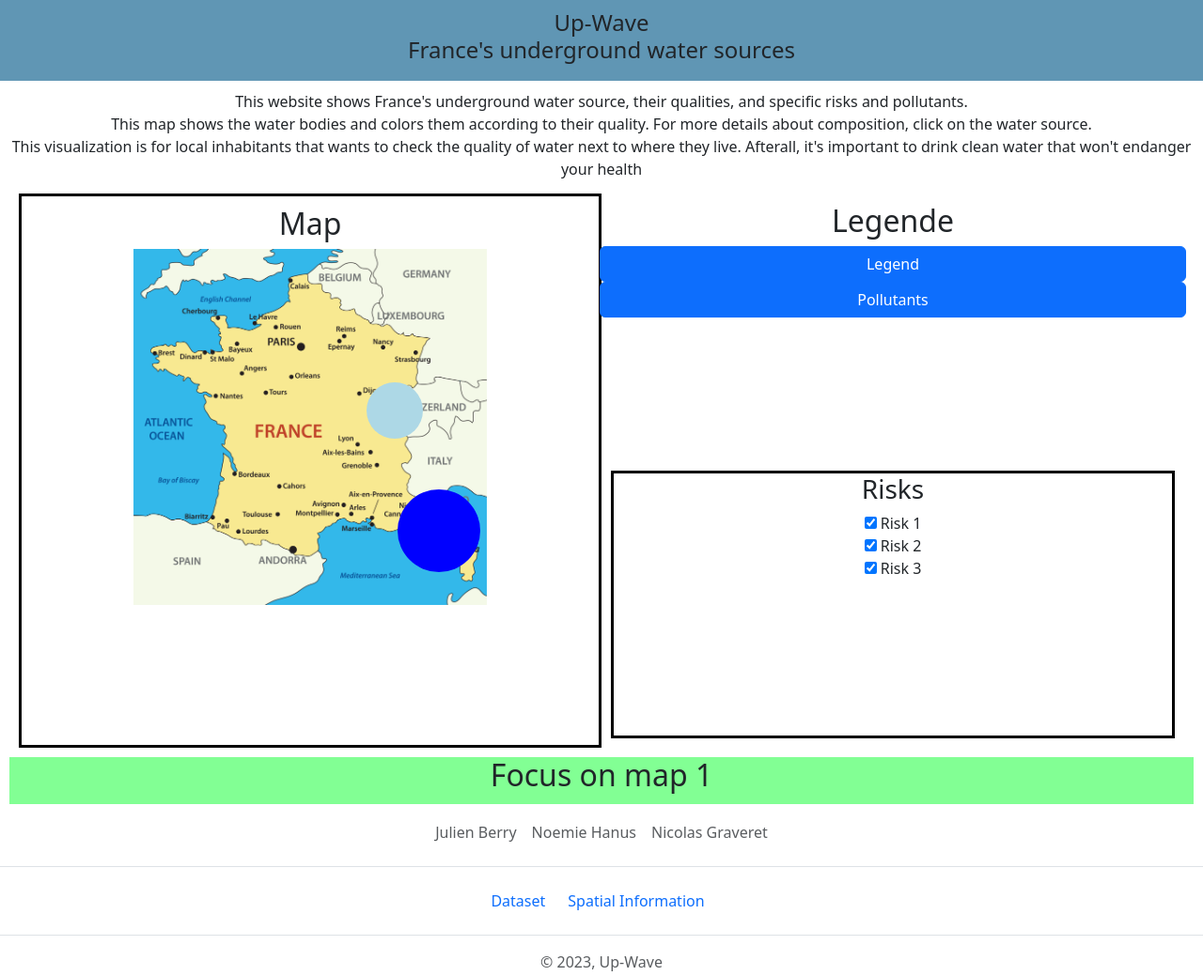
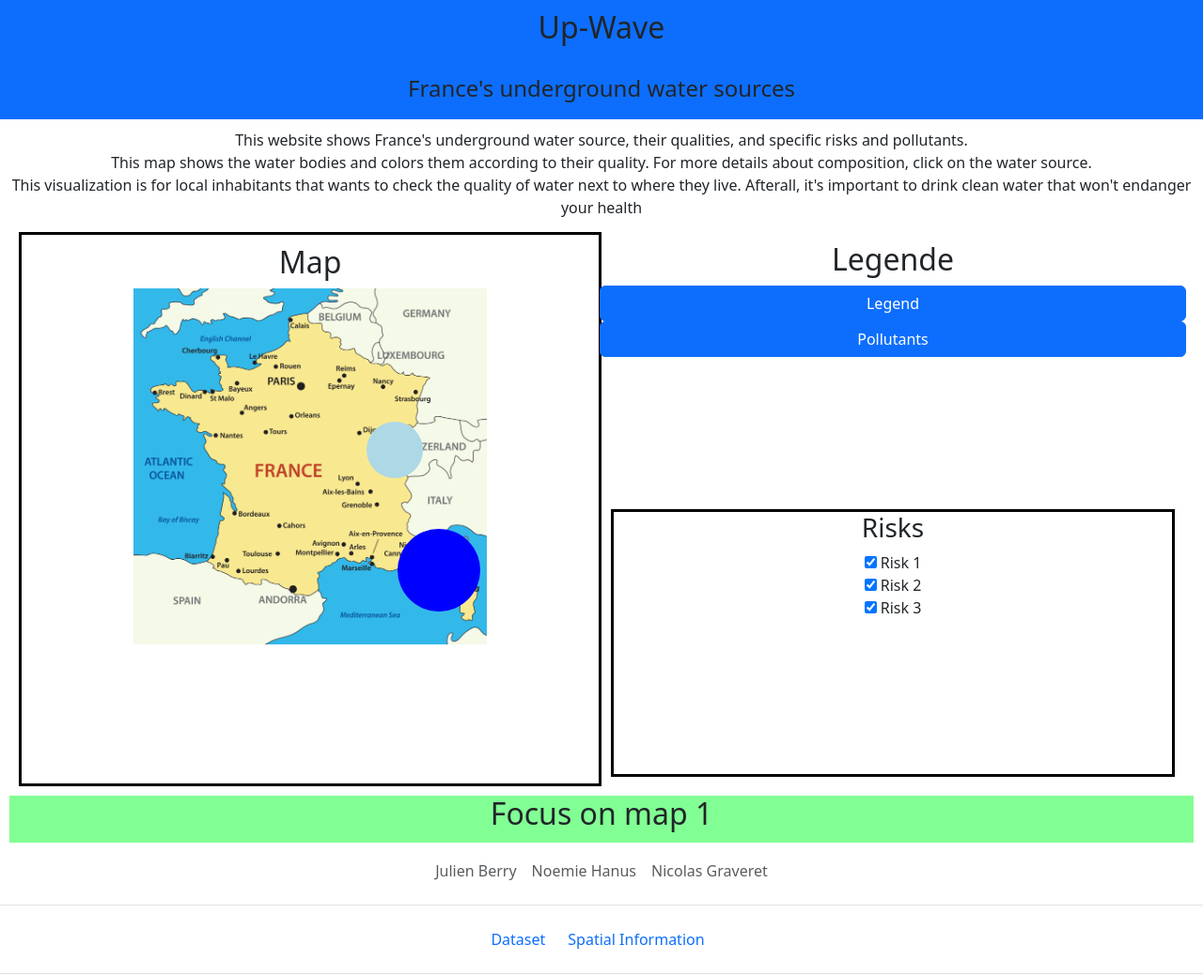
Before and after one commit to Compaagnie/Compaagnie.github.io, a website built with Vite: page index.html in a window 1280 px wide. Shown: the top 1039 px of the page at 94% size. Built offline with nearby package versions, Linux system fonts and the light colour scheme.

Commit message:
color and title

```diff
--- a/index.html
+++ b/index.html
@@ -5,7 +5,9 @@
   </head>
 
   <div id="header">
-    <h4>Up-Wave<br>France's underground water sources</h4>
+    <h2>Up-Wave</h2>
+    <br>
+    <h4>France's underground water sources</h4>
   </div>
 
   <body>
--- a/styles.scss
+++ b/styles.scss
@@ -10,7 +10,7 @@
 }
 
 #header{
-    background: #6096B4;
+    background: $blue;
     text-align: center;
     padding: 10px;
 }
```
Also changed, not shown: styles.css, 1 other file.
